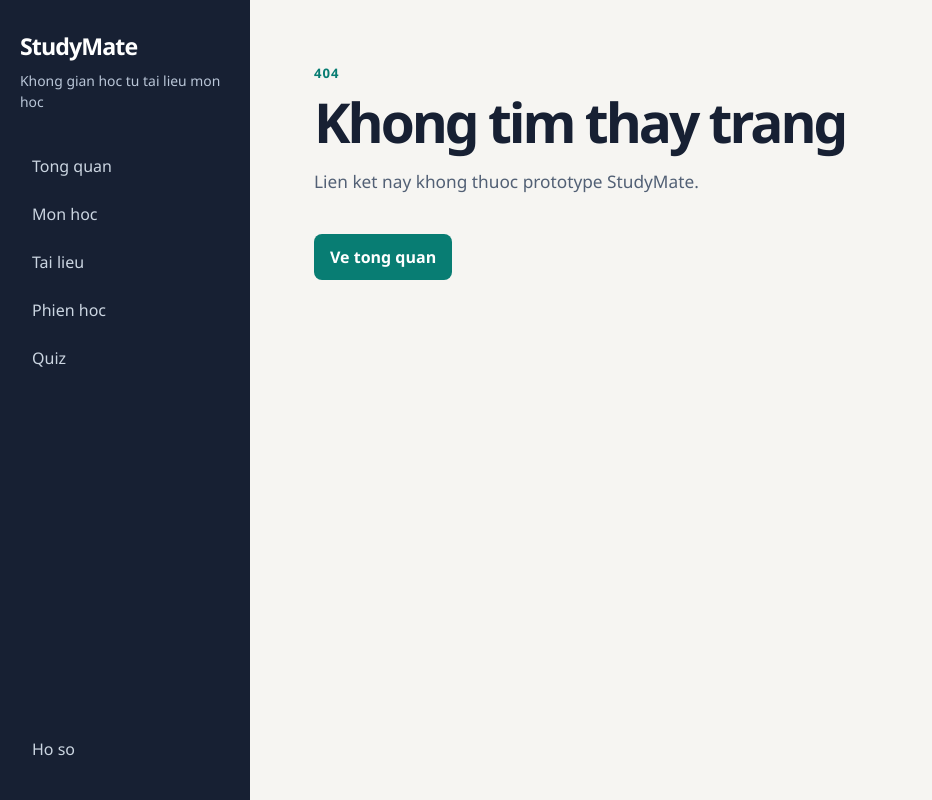
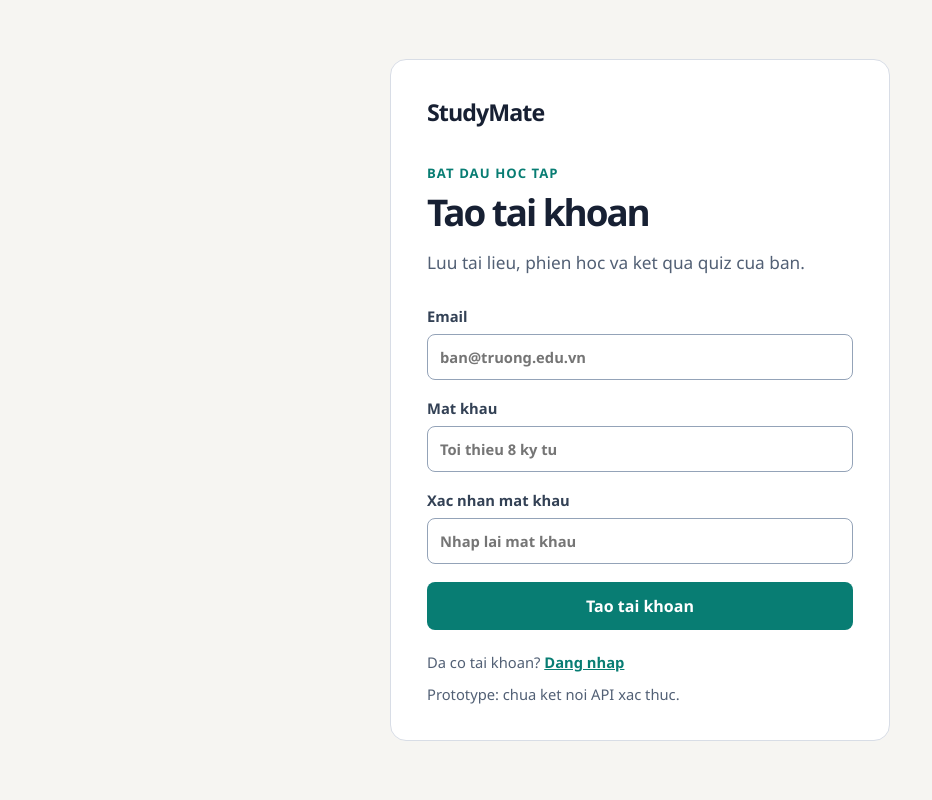
Before and after one commit to duongtran12/studymate-ai-product-development, a React (Vite) app in the folder frontend/: page /register in a window 1280 px wide. Before the commit this address had no page. Shown: the whole page, without its empty margins (0-932 px from the left). Built offline with nearby package versions, Linux system fonts and the light colour scheme.

Commit message:
feat: add authentication screens

```diff
--- a/frontend/src/App.jsx
+++ b/frontend/src/App.jsx
@@ -1,5 +1,6 @@
 import { BrowserRouter, Route, Routes } from "react-router-dom";
 import AppLayout from "./layouts/AppLayout";
+import AuthPage from "./pages/AuthPage";
 import DashboardPage from "./pages/DashboardPage";
 import NotFoundPage from "./pages/NotFoundPage";
 import PlaceholderPage from "./pages/PlaceholderPage";
@@ -8,6 +9,8 @@ export default function App() {
   return (
     <BrowserRouter>
       <Routes>
+        <Route path="/login" element={<AuthPage mode="login" />} />
+        <Route path="/register" element={<AuthPage mode="register" />} />
         <Route element={<AppLayout />}>
           <Route index element={<DashboardPage />} />
           <Route path="courses" element={<PlaceholderPage title="Mon hoc" description="Tao va mo khong gian hoc theo tung mon." />} />
--- /dev/null
+++ b/frontend/src/pages/AuthPage.jsx
@@ -0,0 +1,20 @@
+import { Link, useNavigate } from "react-router-dom";
+import { useState } from "react";
+
+export default function AuthPage({ mode }) {
+  const isRegister = mode === "register";
+  const navigate = useNavigate();
+  const [form, setForm] = useState({ email: "", password: "", confirmPassword: "" });
+  const [error, setError] = useState("");
+
+  function submit(event) {
+    event.preventDefault();
+    if (!form.email.includes("@")) return setError("Nhap dia chi email hop le.");
+    if (form.password.length < 8) return setError("Mat khau can co it nhat 8 ky tu.");
+    if (isRegister && form.password !== form.confirmPassword) return setError("Xac nhan mat khau chua khop.");
+    setError("");
+    navigate("/");
+  }
+
+  return <main className="auth-page"><section className="auth-card"><Link className="brand brand-dark" to="/">StudyMate</Link><p className="eyebrow">{isRegister ? "Bat dau hoc tap" : "Chao mung quay lai"}</p><h1>{isRegister ? "Tao tai khoan" : "Dang nhap"}</h1><p className="page-intro">{isRegister ? "Luu tai lieu, phien hoc va ket qua quiz cua ban." : "Tiep tuc hoc tu tai lieu mon hoc cua ban."}</p><form className="auth-form" onSubmit={submit} noValidate><label>Email<input value={form.email} onChange={(event) => setForm({ ...form, email: event.target.value })} type="email" placeholder="ban@truong.edu.vn" /></label><label>Mat khau<input value={form.password} onChange={(event) => setForm({ ...form, password: event.target.value })} type="password" placeholder="Toi thieu 8 ky tu" /></label>{isRegister && <label>Xac nhan mat khau<input value={form.confirmPassword} onChange={(event) => setForm({ ...form, confirmPassword: event.target.value })} type="password" placeholder="Nhap lai mat khau" /></label>}{error && <p className="form-error" role="alert">{error}</p>}<button className="primary-button" type="submit">{isRegister ? "Tao tai khoan" : "Dang nhap"}</button></form><p className="auth-switch">{isRegister ? "Da co tai khoan?" : "Chua co tai khoan?"} <Link to={isRegister ? "/login" : "/register"}>{isRegister ? "Dang nhap" : "Tao tai khoan"}</Link></p><p className="prototype-copy">Prototype: chua ket noi API xac thuc.</p></section></main>;
+}
--- a/frontend/src/styles.css
+++ b/frontend/src/styles.css
@@ -13,4 +13,5 @@ h1 { font-size:clamp(2rem,4.3vw,3.6rem); letter-spacing:-.055em; line-height:1.0
 .page-intro { color:#526075; font-size:1.08rem; line-height:1.65; max-width:660px; }
 .prototype-notice,.empty-state { border-left:4px solid #0c9488; color:#334155; line-height:1.6; margin-top:36px; max-width:650px; padding:16px 18px; background:#e8f5f2; }
 .primary-action { background:#087d73; border-radius:8px; color:#fff; display:inline-block; font-weight:700; margin-top:20px; padding:12px 16px; text-decoration:none; }.mobile-navigation { display:none; }
+.auth-page { align-items:center; background:#f6f5f2; display:flex; justify-content:center; min-height:100vh; padding:28px 20px; }.auth-card { background:#fff; border:1px solid #d8dde6; border-radius:16px; max-width:500px; padding:36px; width:100%; }.brand-dark { color:#172033; display:inline-block; margin-bottom:36px; }.auth-card h1 { font-size:2.3rem; }.auth-form { display:grid; gap:18px; margin-top:28px; }.auth-form label { color:#334155; display:grid; font-size:.92rem; font-weight:700; gap:8px; }.auth-form input { border:1px solid #94a3b8; border-radius:8px; font:inherit; padding:12px; }.auth-form input:focus { border-color:#087d73; outline:3px solid #cceee8; }.primary-button { background:#087d73; border:0; border-radius:8px; color:#fff; cursor:pointer; font:inherit; font-weight:700; padding:13px 16px; }.form-error { background:#fff1f2; border-left:3px solid #be123c; color:#9f1239; margin:0; padding:10px; }.auth-switch,.prototype-copy { color:#526075; font-size:.92rem; margin:22px 0 0; }.auth-switch a { color:#087d73; font-weight:700; }.prototype-copy { margin-top:12px; }
 @media (max-width:760px) { .application-layout { display:block; padding-bottom:72px; }.app-sidebar { display:block; padding:18px 20px; }.sidebar-context,.app-sidebar nav,.profile-link { display:none; }.application-content { padding:32px 20px; }.mobile-navigation { background:#172033; bottom:0; display:flex; gap:4px; left:0; overflow-x:auto; padding:10px; position:fixed; right:0; z-index:10; }.mobile-navigation a { border-radius:6px; color:#cbd5e1; font-size:.78rem; padding:9px 10px; text-decoration:none; white-space:nowrap; }.mobile-navigation a.active { background:#26354e; color:#fff; } }
```
